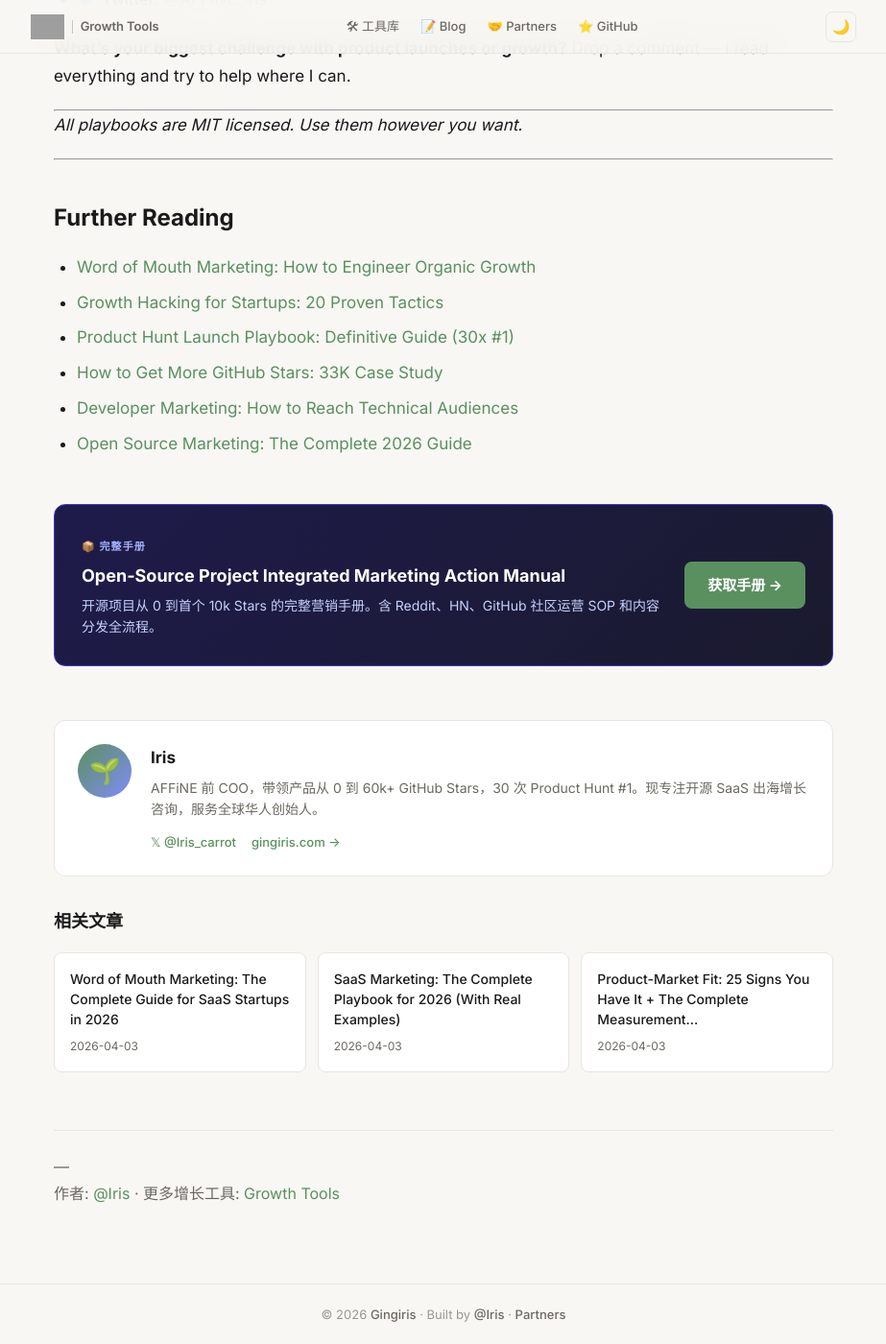
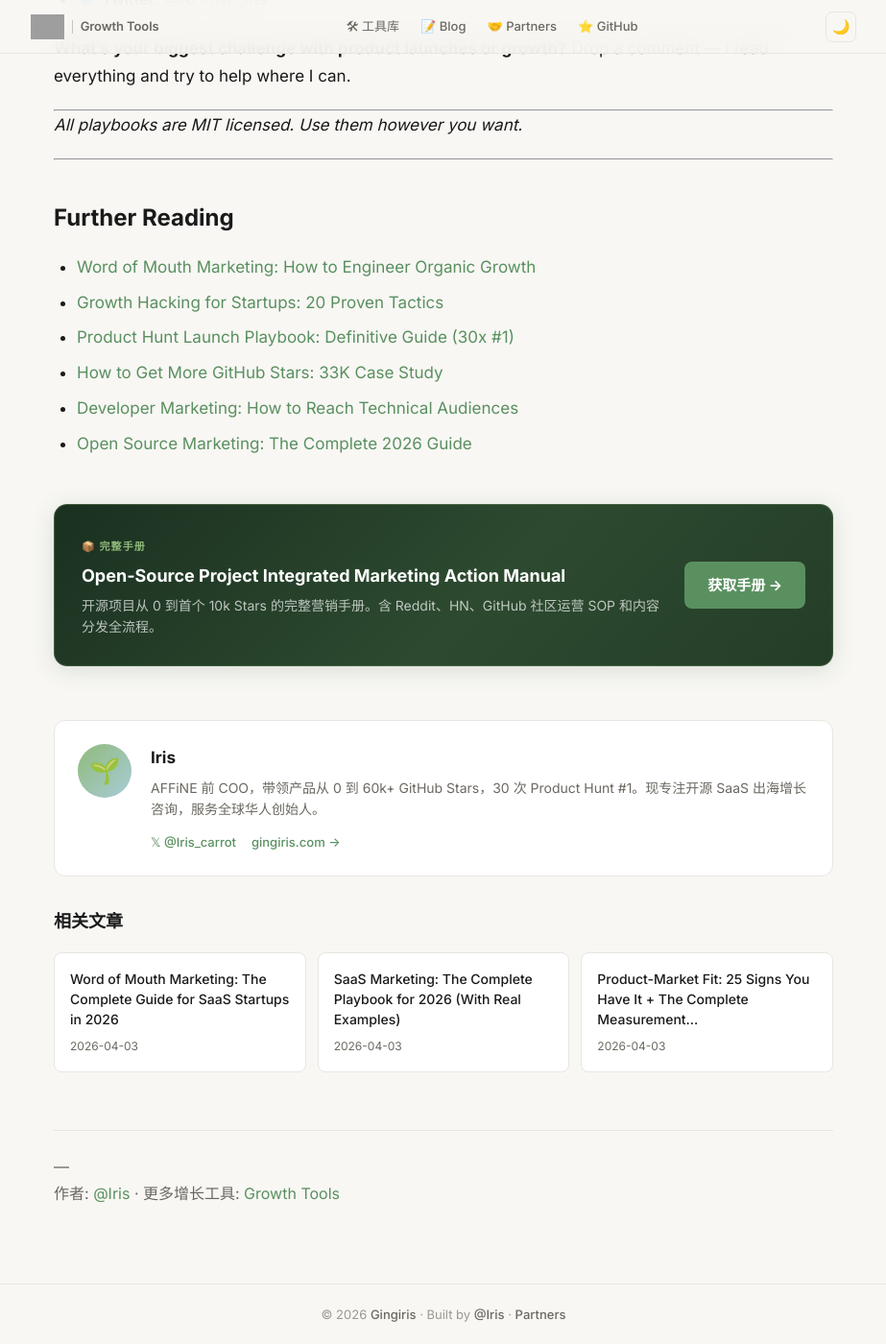
Before and after one commit to Gingiris/growth-tools, a Jekyll site: the page built from _posts/2026-03-07-i-led-affine-from-0-to-60k-github-stars-here-are-my-open-source-growth-playbooks.md, in a window 1280 px wide and 1400 px high, scrolled down 2503 px. Shown: the whole window at 96% size, without its empty margins (178-1101 px from the left). Built offline with Jekyll 4.4.1, drawn with Linux system fonts in a browser that asks for light colours; grey boxes are pictures that could not be loaded.

Commit message:
post layout: align Gumroad CTA + author avatar to Gingiris green palette
- Gumroad CTA: purple #1e1b4b → forest green gradient (matches stats banner)
- CTA badge color: #a5b4fc → #8fba7a (green-mid)
- CTA desc: #c7d2fe → rgba white (warm)
- Author avatar gradient: green/blue (#8fba7a → #a8ccd8) replacing purple

Co-Authored-By: Claude Sonnet 4.6 <noreply@anthropic.com>

```diff
--- a/_layouts/post.html
+++ b/_layouts/post.html
@@ -416,7 +416,7 @@ layout: default
   width: 56px;
   height: 56px;
   border-radius: 50%;
-  background: linear-gradient(135deg, var(--accent), #818cf8);
+  background: linear-gradient(135deg, #8fba7a, #a8ccd8);
   display: flex;
   align-items: center;
   justify-content: center;
@@ -472,11 +472,12 @@ layout: default
 
 /* ── Gumroad CTA ────────────────────────────────────────────────── */
 .gumroad-cta {
-  background: linear-gradient(135deg, #1e1b4b 0%, #1a1a2e 100%);
-  border: 1px solid #4338ca;
-  border-radius: 12px;
+  background: linear-gradient(135deg, #1a3020 0%, #2d4a30 55%, #243d28 100%);
+  border: 1px solid rgba(143,186,122,0.25);
+  border-radius: 14px;
   padding: 28px;
   margin: 48px 0 36px;
+  box-shadow: 0 4px 24px rgba(45,74,48,0.15);
 }
 .gumroad-cta-inner {
   display: flex;
@@ -491,7 +492,7 @@ layout: default
   font-weight: 700;
   text-transform: uppercase;
   letter-spacing: 0.1em;
-  color: #a5b4fc;
+  color: #8fba7a;
   margin-bottom: 8px;
 }
 .gumroad-cta-title {
@@ -502,7 +503,7 @@ layout: default
   line-height: 1.4;
 }
 .gumroad-cta-desc {
-  color: #c7d2fe;
+  color: rgba(255,255,255,0.7);
   font-size: 14px;
   line-height: 1.6;
   margin: 0;
```
